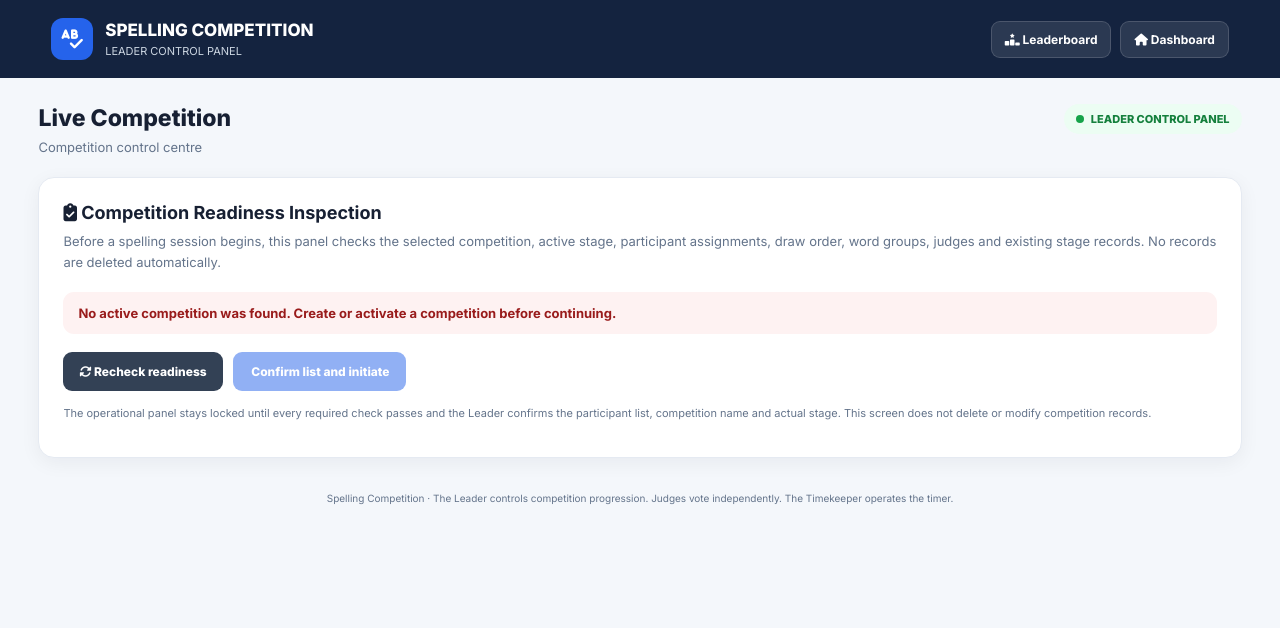
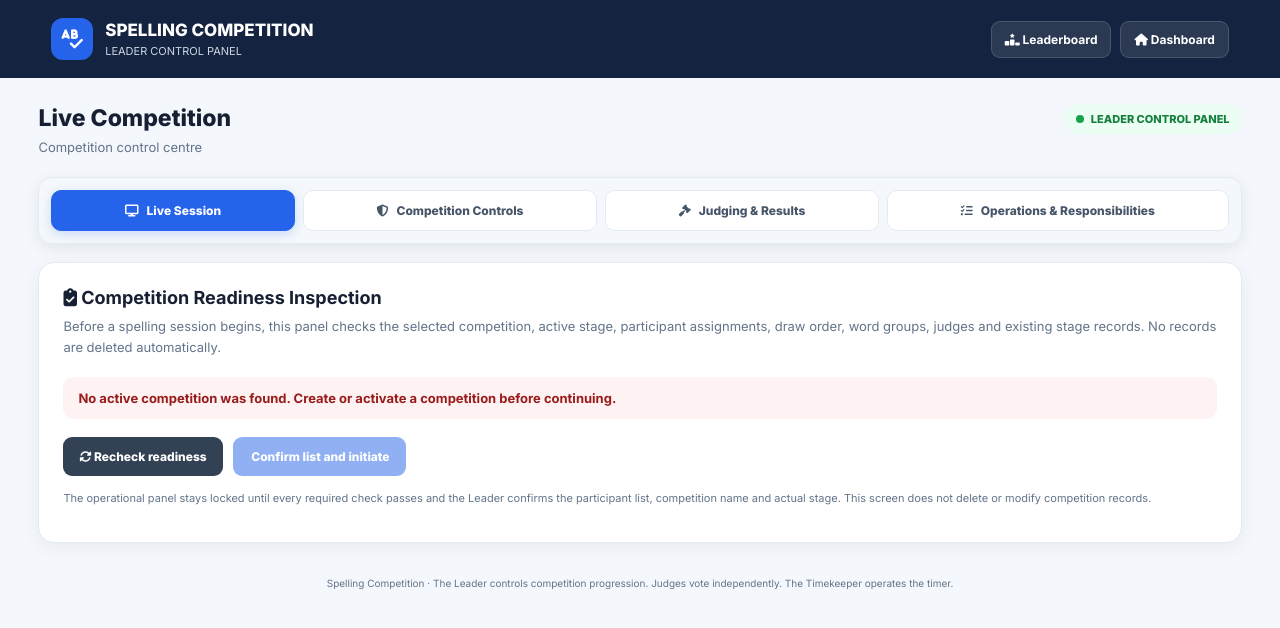
Before and after one commit to iraturinze02-cloud/spelling, a website: page spelling/teacher.html in a window 1280 px wide. Drawn offline with Linux system fonts and the light colour scheme; no server answers; some icons are missing.

Commit message:
Add files via upload

```diff
--- a/spelling/teacher.html
+++ b/spelling/teacher.html
@@ -662,6 +662,81 @@ button:disabled {
     padding: 10px 7px;
   }
 }
+
+/* =========================================================
+   LEADER PANEL PAGINATION
+   Sticky navigation; each tab displays only its own section.
+   Existing element IDs and competition.js hooks are preserved.
+   ========================================================= */
+.leader-tabs {
+  position: sticky;
+  top: 0;
+  z-index: 100;
+  display: flex;
+  gap: 8px;
+  padding: 12px;
+  margin: 0 0 18px;
+  background: rgba(244,247,251,.96);
+  backdrop-filter: blur(12px);
+  border: 1px solid var(--border);
+  border-radius: 14px;
+  box-shadow: 0 4px 16px rgba(15,23,42,.08);
+  overflow-x: auto;
+}
+.leader-tab {
+  flex: 1 0 auto;
+  min-width: 145px;
+  display: inline-flex;
+  align-items: center;
+  justify-content: center;
+  gap: 8px;
+  padding: 12px 15px;
+  border-radius: 10px;
+  background: #fff;
+  color: #475569;
+  border: 1px solid var(--border);
+  font-size: 12px;
+  font-weight: 800;
+  white-space: nowrap;
+}
+.leader-tab:hover { background: #eff6ff; color: var(--blue); }
+.leader-tab.active {
+  background: var(--blue);
+  color: #fff;
+  border-color: var(--blue);
+  box-shadow: 0 3px 10px rgba(37,99,235,.2);
+}
+.leader-tab:focus-visible {
+  outline: 3px solid #93c5fd;
+  outline-offset: 2px;
+}
+
+/* Live Session: overview, live floor and voting-session monitor */
+main.page.leader-view-live #leaderStats:not([hidden]) { display: grid !important; }
+main.page.leader-view-live #leaderOperations > div > .panel:nth-child(2) { display: none !important; }
+main.page.leader-view-live #leaderOperations > aside > .panel:not(:nth-child(1)) { display: none !important; }
+
+/* Competition Controls: only the Leader Controls panel */
+main.page.leader-view-controls #leaderStats { display: none !important; }
+main.page.leader-view-controls #leaderOperations > div > .panel:nth-child(1) { display: none !important; }
+main.page.leader-view-controls #leaderOperations > aside { display: none !important; }
+
+/* Judging & Results: voting monitor and result review */
+main.page.leader-view-judging #leaderStats { display: none !important; }
+main.page.leader-view-judging #leaderOperations > div { display: none !important; }
+main.page.leader-view-judging #leaderOperations > aside > .panel:not(:nth-child(1)):not(:nth-child(2)) { display: none !important; }
+
+/* Operations & Responsibilities: leader duties and timekeeper */
+main.page.leader-view-operations #leaderStats { display: none !important; }
+main.page.leader-view-operations #leaderOperations > div { display: none !important; }
+main.page.leader-view-operations #leaderOperations > aside > .panel:nth-child(1),
+main.page.leader-view-operations #leaderOperations > aside > .panel:nth-child(2) { display: none !important; }
+
+@media (max-width: 650px) {
+  .leader-tabs { gap: 6px; padding: 8px; }
+  .leader-tab { min-width: 125px; padding: 10px 12px; font-size: 11px; }
+}
+
 </style>
 </head>
 
@@ -715,6 +790,23 @@ button:disabled {
 
   </section>
 
+
+
+  <!-- FIXED-NAVIGATION PAGINATION FOR LEADER PANEL -->
+  <nav class="leader-tabs" id="leaderPanelTabs" aria-label="Leader panel sections">
+    <button class="leader-tab active" type="button" data-leader-view="live" aria-selected="true">
+      <i class="fa-solid fa-display"></i> Live Session
+    </button>
+    <button class="leader-tab" type="button" data-leader-view="controls" aria-selected="false">
+      <i class="fa-solid fa-shield-halved"></i> Competition Controls
+    </button>
+    <button class="leader-tab" type="button" data-leader-view="judging" aria-selected="false">
+      <i class="fa-solid fa-gavel"></i> Judging &amp; Results
+    </button>
+    <button class="leader-tab" type="button" data-leader-view="operations" aria-selected="false">
+      <i class="fa-solid fa-list-check"></i> Operations &amp; Responsibilities
+    </button>
+  </nav>
 
   <!-- READINESS GATE: operational controls remain hidden until checks pass -->
   <section class="readiness-panel" id="readinessPanel" aria-live="polite">
@@ -1421,6 +1513,37 @@ function toggleMusicPanel() {
 
 }
 
+
+/* LEADER PANEL TAB NAVIGATION
+   This only changes which existing interface sections are visible.
+   It does not change readiness checks or authorize competition actions. */
+(function initializeLeaderPanelTabs() {
+  const page = document.querySelector("main.page");
+  const tabs = document.querySelectorAll("[data-leader-view]");
+  if (!page || !tabs.length) return;
+
+  const views = ["live", "controls", "judging", "operations"];
+
+  function showLeaderView(view) {
+    if (!views.includes(view)) view = "live";
+    views.forEach(name => page.classList.remove("leader-view-" + name));
+    page.classList.add("leader-view-" + view);
+
+    tabs.forEach(tab => {
+      const selected = tab.dataset.leaderView === view;
+      tab.classList.toggle("active", selected);
+      tab.setAttribute("aria-selected", selected ? "true" : "false");
+      tab.setAttribute("tabindex", selected ? "0" : "-1");
+    });
+  }
+
+  tabs.forEach(tab => {
+    tab.addEventListener("click", () => showLeaderView(tab.dataset.leaderView));
+  });
+
+  showLeaderView("live");
+})();
+
 </script>
 
 </body>
```
